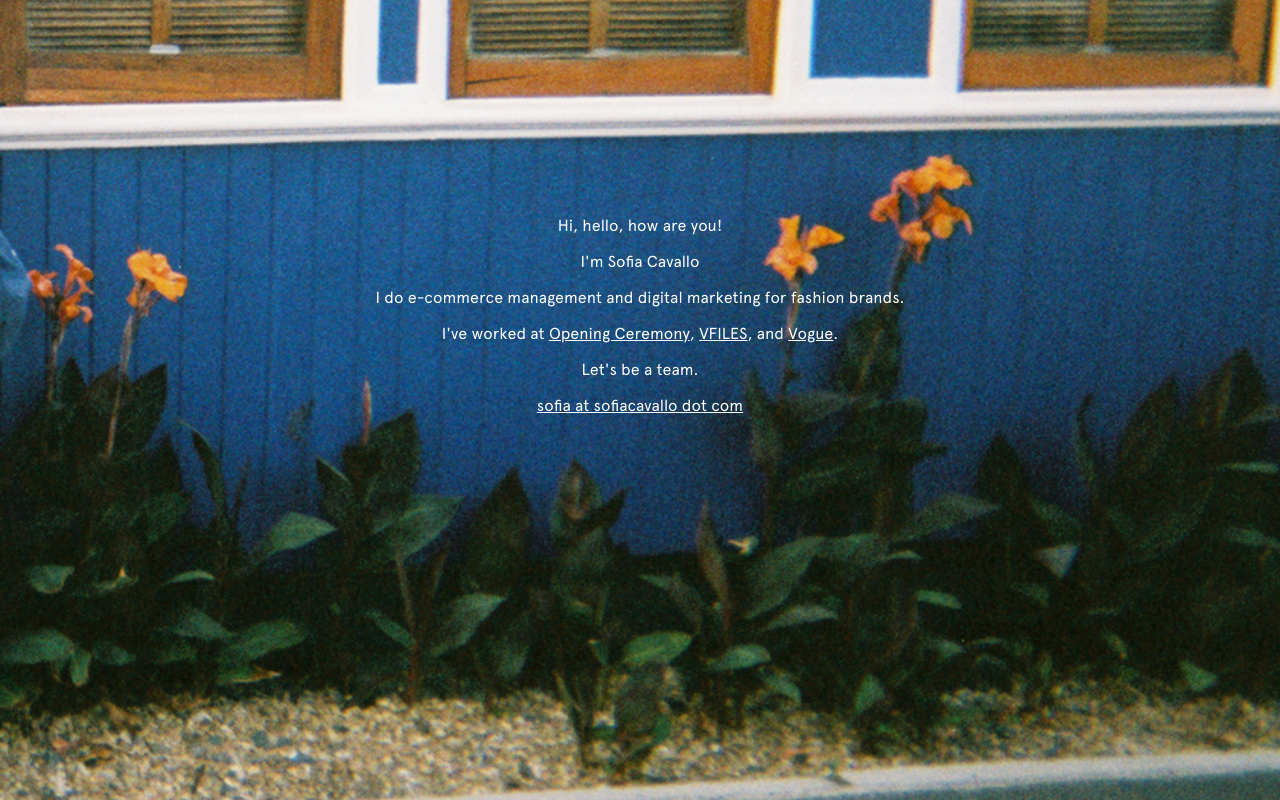
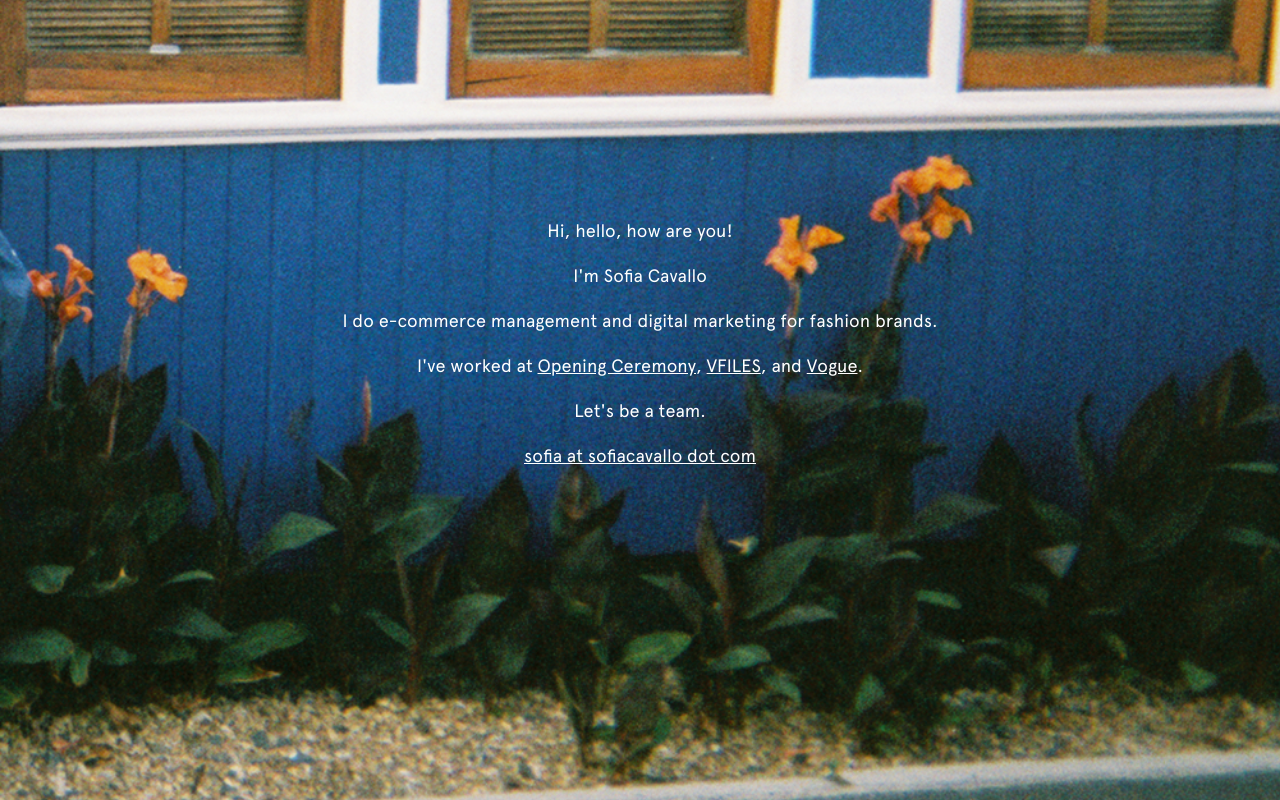
Before and after one commit to sofiacavallo/sofiacavallo.github.io, a plain HTML site: page index.html in a window 1280 px wide. Drawn offline with Linux system fonts and the light colour scheme.

Commit message:
Update sofiacss.css

```diff
--- a/sofiacss.css
+++ b/sofiacss.css
@@ -41,7 +41,8 @@ html {
 
 p {
   font-family: "apercu", 'Helvetica Neue', "Arial", sans-serif;
-  line-height: 20px;
+  font-size: 18px;
+  line-height: 27px;
   color: #fff;
 }
 
```
